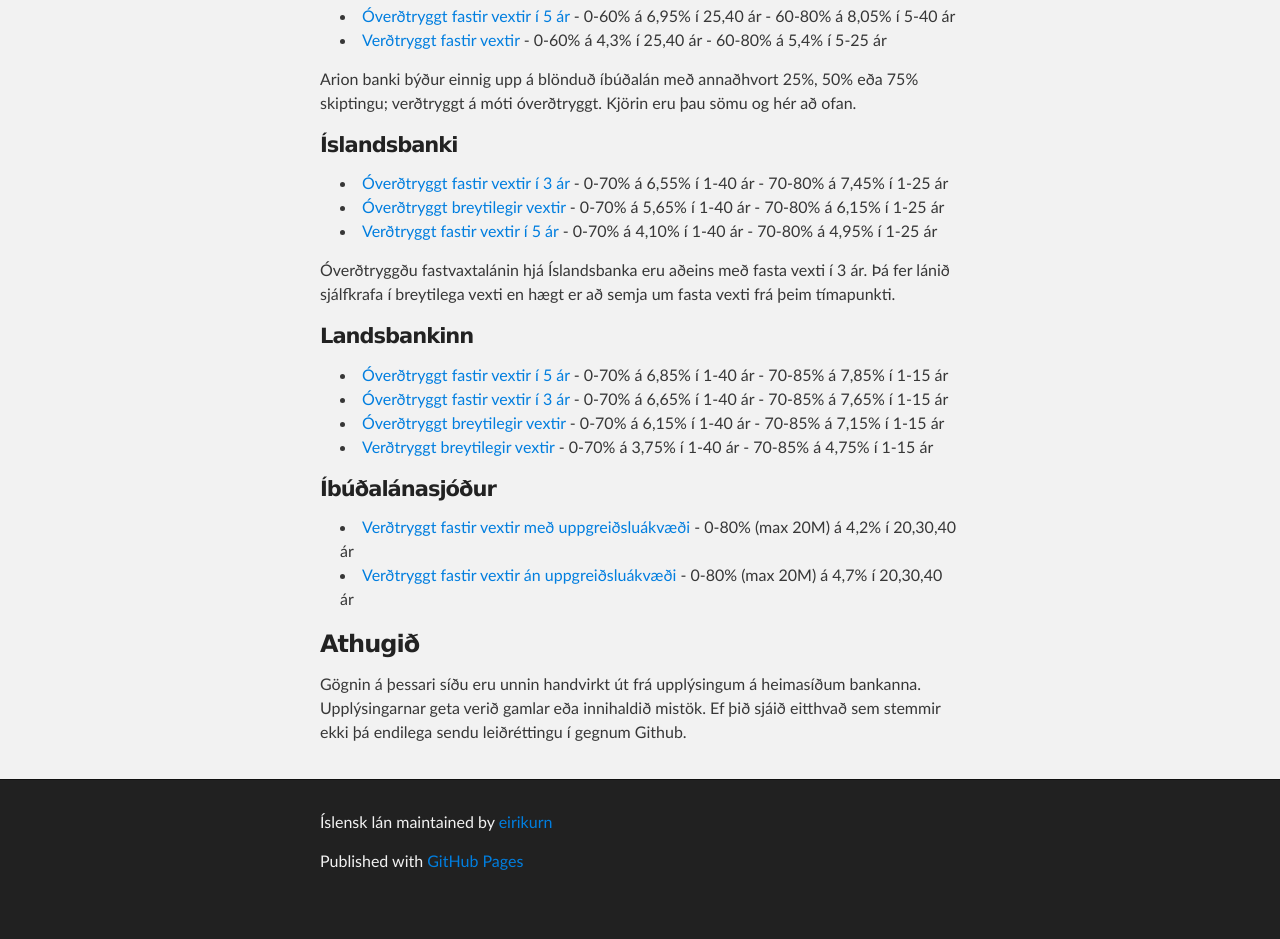
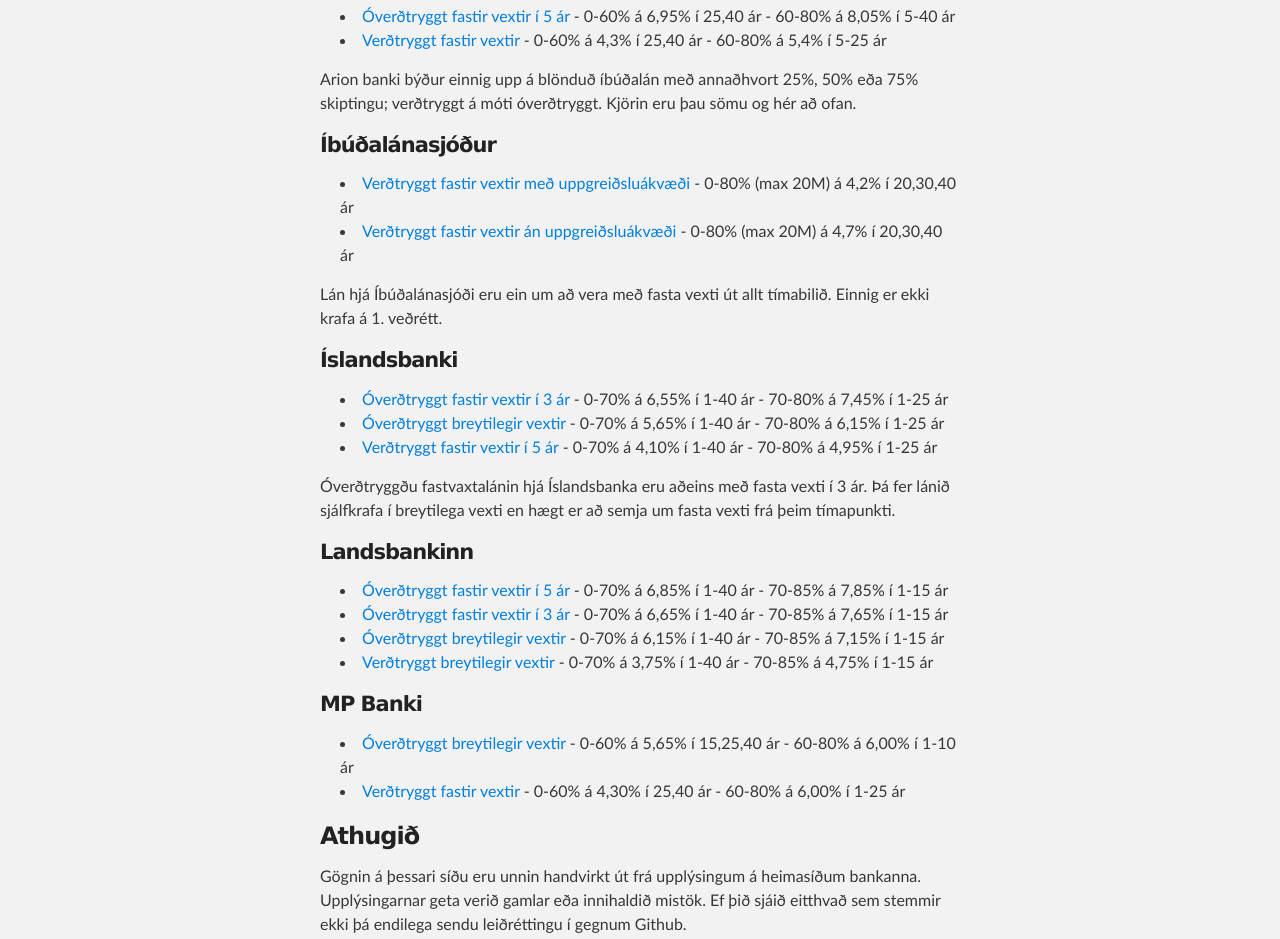
Before and after one commit to eirikurn/ice-mortgage, a plain HTML site: page index.html in a window 1280 px wide. Shown: the part 380-1319 px from the top of the page. Before the commit the page ends 1288 px from the top, so only its background shows below. Drawn offline with Linux system fonts and the light colour scheme.

Commit message:
Added mp bank

```diff
--- a/index.html
+++ b/index.html
@@ -7,6 +7,15 @@
 </li></ul>
 
 <p>Arion banki býður einnig upp á blönduð íbúðalán með annaðhvort 25%, 50% eða 75% skiptingu; verðtryggt á móti óverðtryggt. Kjörin eru þau sömu og hér að ofan.
+</p>
+
+<h4>Íbúðalánasjóður</h4>
+
+<ul><li><a href="http://ils.is/einstaklingar/lan/lan-til-ibudarkaupa/">Verðtryggt fastir vextir með uppgreiðsluákvæði</a> - 0-80% (max 20M) á 4,2% í 20,30,40 ár
+</li><li><a href="http://ils.is/einstaklingar/lan/lan-til-ibudarkaupa/">Verðtryggt fastir vextir án uppgreiðsluákvæði</a> - 0-80% (max 20M) á 4,7% í 20,30,40 ár
+</li></ul>
+
+<p>Lán hjá Íbúðalánasjóði eru ein um að vera með fasta vexti út allt tímabilið. Einnig er ekki krafa á 1. veðrétt.
 </p>
 
 <h4>Íslandsbanki</h4>
@@ -27,10 +36,10 @@
 </li><li><a href="http://www.landsbankinn.is/einstaklingar/lan-og-fjarmognun/fasteignalan/verdtryggd-ibudalan/">Verðtryggt breytilegir vextir</a> - 0-70% á 3,75% í 1-40 ár - 70-85% á 4,75% í 1-15 ár
 </li></ul>
 
-<h4>Íbúðalánasjóður</h4>
+<h4>MP Banki</h4>
 
-<ul><li><a href="http://ils.is/einstaklingar/lan/lan-til-ibudarkaupa/">Verðtryggt fastir vextir með uppgreiðsluákvæði</a> - 0-80% (max 20M) á 4,2% í 20,30,40 ár
-</li><li><a href="http://ils.is/einstaklingar/lan/lan-til-ibudarkaupa/">Verðtryggt fastir vextir án uppgreiðsluákvæði</a> - 0-80% (max 20M) á 4,7% í 20,30,40 ár
+<ul><li><a href="https://www.mp.is/einstaklingar/vorur-og-thjonusta/lan/ibudalan-overdtryggt/">Óverðtryggt breytilegir vextir</a> - 0-60% á 5,65% í 15,25,40 ár - 60-80% á 6,00% í 1-10 ár
+</li><li><a href="https://www.mp.is/einstaklingar/vorur-og-thjonusta/lan/ibudalan-verdtryggt/">Verðtryggt fastir vextir</a> - 0-60% á 4,30% í 25,40 ár - 60-80% á 6,00% í 1-25 ár
 </li></ul>
 
 <h3>Athugið</h3>
```
Also changed, not shown: 1 other file.
